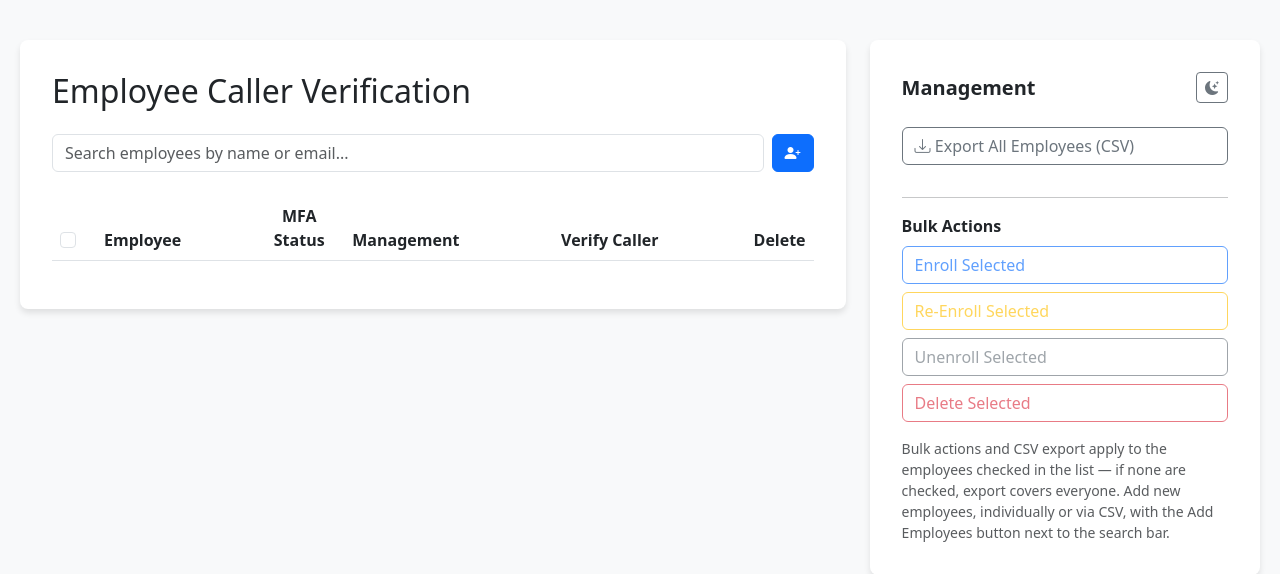
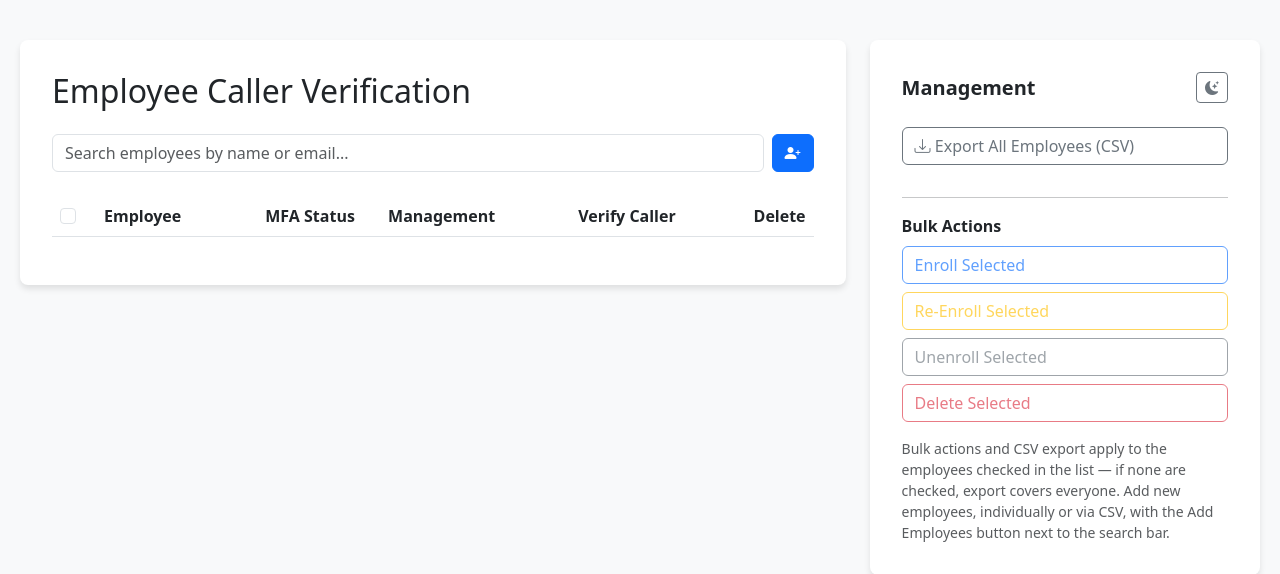
Before and after one commit to miles-howell/Vixxing, a Django app: page / in a window 1280 px wide. Shown: the top 574 px of the page. Run offline with Django 5.2, Linux system fonts and the light colour scheme; the visitor is signed in with stand-in values (Sample User, id 1); data comes from the database, SQL or seed files in the repository; data that the repository does not hold is empty.

Commit message:
More spacing

```diff
--- a/TOTP/verify/templates/verify/dashboard.html
+++ b/TOTP/verify/templates/verify/dashboard.html
@@ -51,7 +51,7 @@
         #employeeTable td, #employeeTable th { vertical-align: middle; padding: 0.9rem 1rem; }
         .select-col { width: 44px; }
         .delete-col { width: 60px; }
-        .mfa-status-cell { width: 90px; }
+        .mfa-status-cell { width: 140px; }
         .mfa-status-cell i { font-size: 1.4rem; }
         .management-cell { min-width: 230px; }
         .management-cell .btn { white-space: nowrap; }
```
Also changed, not shown: 1 other file.
